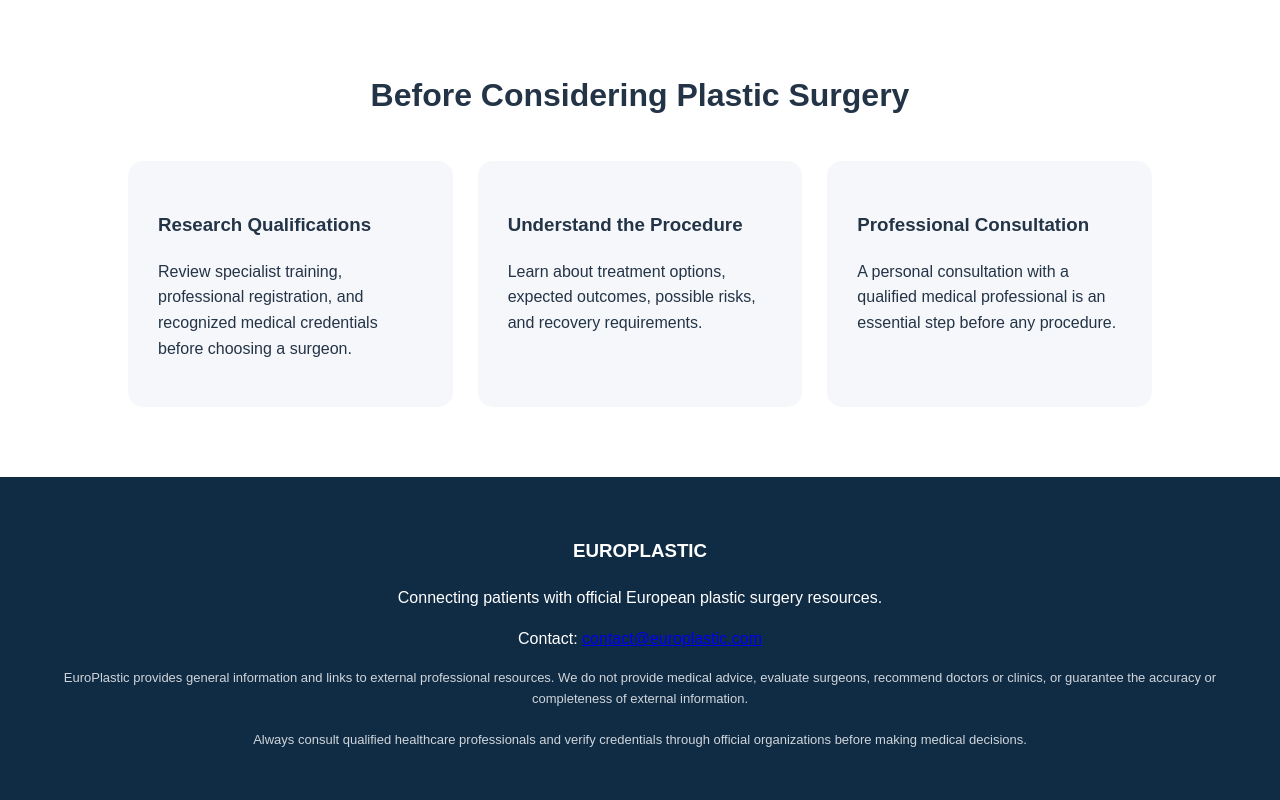
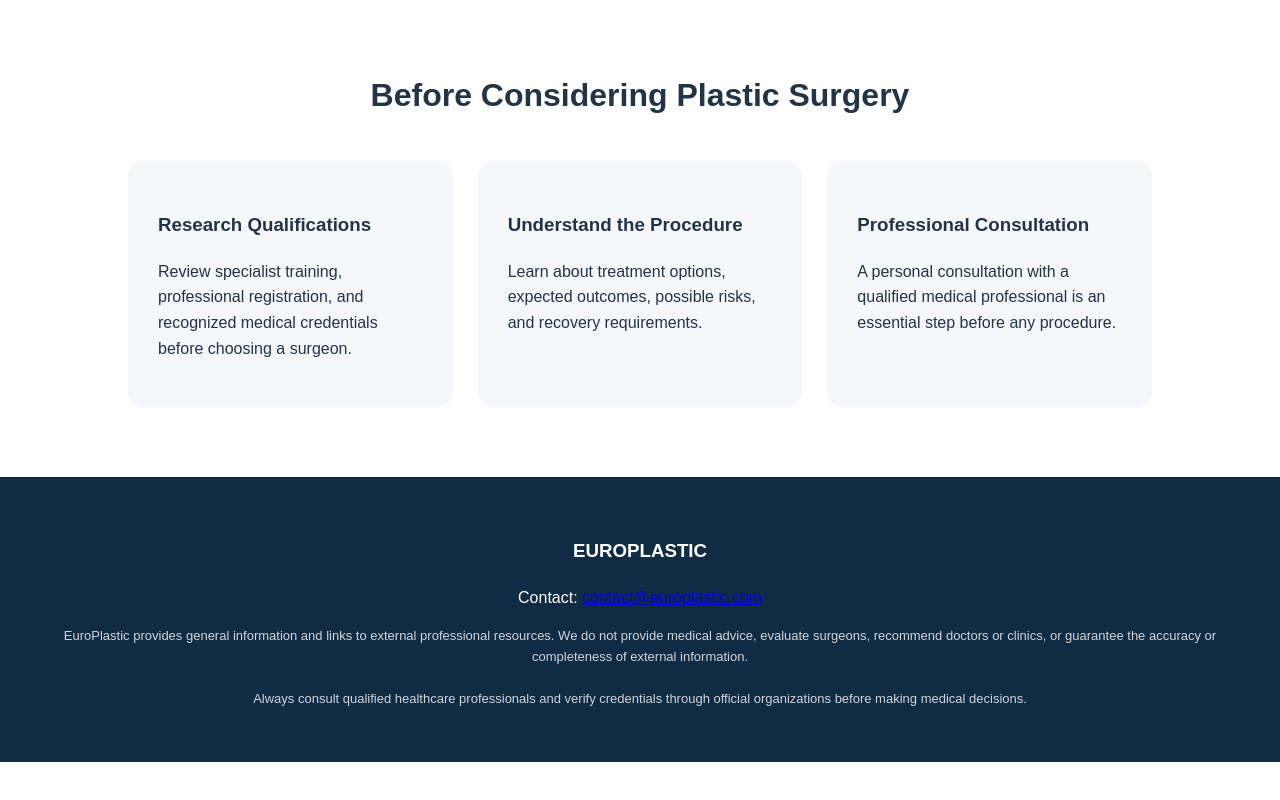
Before and after one commit to ehoriz-del/europlastic, a plain HTML site: page index.html in a window 1280 px wide. Shown: the part 2156-2956 px from the top of the page. After the commit the page ends 2918 px from the top, so only its background shows below. Drawn offline with Linux system fonts and the light colour scheme.

Commit message:
Remove paragraph from index.html
Removed introductory paragraph about connecting patients.

```diff
--- a/index.html
+++ b/index.html
@@ -337,10 +337,6 @@ EUROPLASTIC
 </h3>
 
 
-<p>
-Connecting patients with official European plastic surgery resources.
-</p>
-
 
 <p>
 Contact:
```
